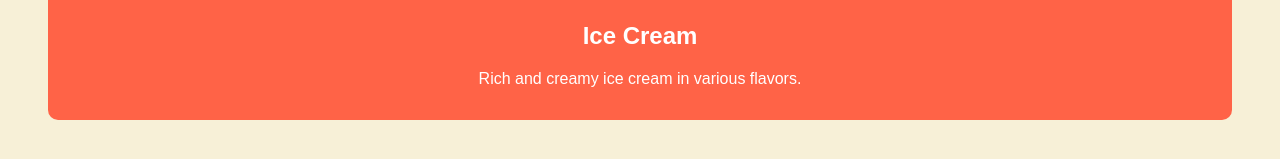
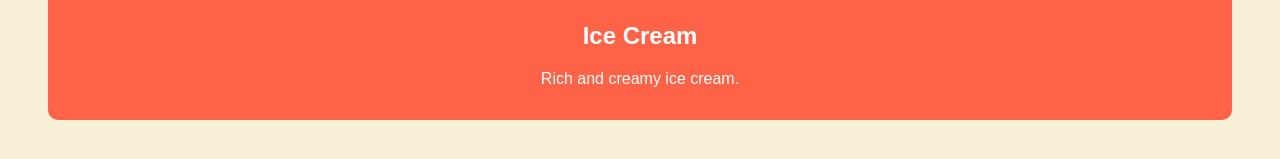
Before and after one commit to Hussien-Talha/science-food, a plain HTML site: page index.html in a window 1280 px wide. Shown: the part 363-522 px from the top of the page. Drawn offline with Linux system fonts and the light colour scheme.

Commit message:
Update index.html

```diff
--- a/index.html
+++ b/index.html
@@ -48,7 +48,7 @@
 
         <div class="menu-item">
             <h2>Ice Cream</h2>
-            <p>Rich and creamy ice cream in various flavors.</p>
+            <p>Rich and creamy ice cream.</p>
         </div>
     </section>
 </body>
```
